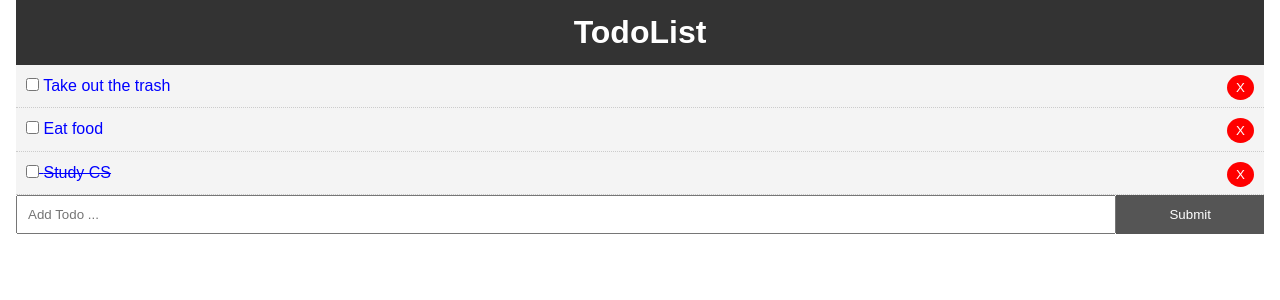
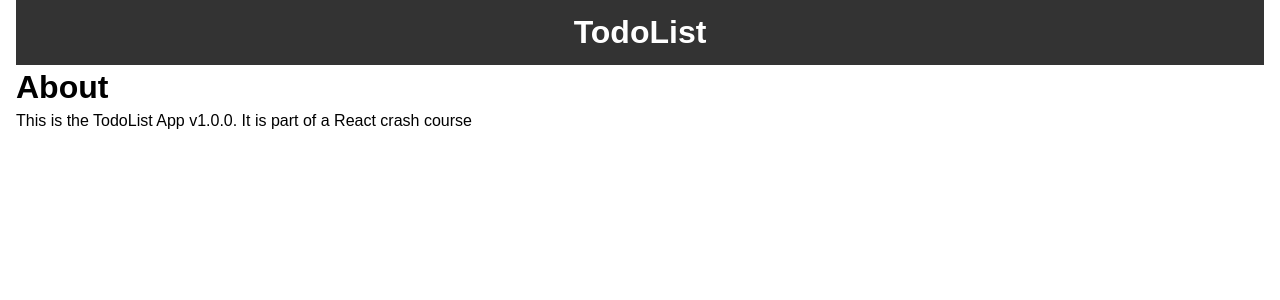
Before and after one commit to cejiofor/react-crash-todolist, a React (Create React App) app: page /about in a window 1280 px wide. Shown: the top 300 px of the page. Built offline with nearby package versions, Linux system fonts and the light colour scheme.

Commit message:
Add React Route
Add an about page using About.js and react router

```diff
--- a/package.json
+++ b/package.json
@@ -8,6 +8,7 @@
     "@testing-library/user-event": "^7.2.1",
     "react": "^16.12.0",
     "react-dom": "^16.12.0",
+    "react-router-dom": "^5.1.2",
     "react-scripts": "3.4.0",
     "uuid": "^7.0.0"
   },
--- a/src/App.js
+++ b/src/App.js
@@ -1,9 +1,12 @@
 import React, { Component} from 'react';
+import { BrowserRouter as Router, Route} from 'react-router-dom';
 import './App.css';
 import Header from './components/layout/Header';
 import Todos from './components/Todos';
 import AddTodo from './components/AddTodo';
 import * as uuid  from 'uuid';
+import About from './components/pages/About';
+
 
 class App extends Component {
   state = {
@@ -66,13 +69,21 @@
   render(){
     // console.log(this.state.todos);
     return (
+      <Router>
         <div className="App">
           <div className='container'>
             <Header/>
+            <Route exact path="/" render={props=> (
+              <React.Fragment>
                 <Todos todos = {this.state.todos} toggleComplete = {this.toggleComplete} delTodo = {this.delTodo}/>
                 <AddTodo addTodo={this.addTodo}/>
+              </React.Fragment>
+            )} />
+            <Route path="/about" component={About} />
           </div>
         </div>
+      </Router>
+
     );
   }
 
--- a/src/components/layout/Header.js
+++ b/src/components/layout/Header.js
@@ -1,4 +1,5 @@
-import React from 'react'
+import React from 'react';
+// import { Link } from  'react-router-dom';
 
 function Header() {
     return (
--- /dev/null
+++ b/src/components/pages/About.js
@@ -0,0 +1,11 @@
+import React from 'react'
+
+export default function About() {
+    return (
+    // {/* Create a ghost element, doesn't show up in the DOM */}
+    <React.Fragment>
+        <h1>About</h1>
+        <p>This is the TodoList App v1.0.0. It is part of a React crash course</p>
+    </React.Fragment>
+    )
+}
```
Also changed, not shown: 1 other file (tests, documents, lock files or other folders). Lines whose indentation alone changed are shown as unchanged.
